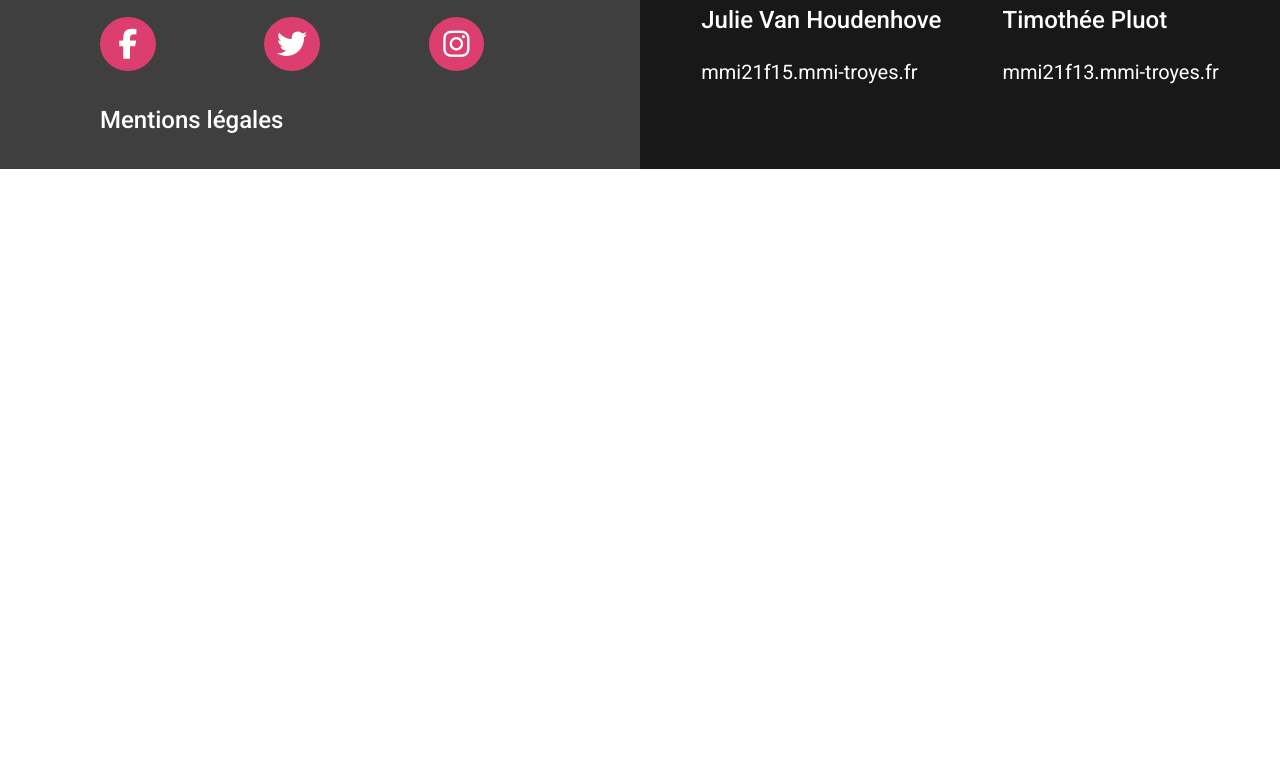
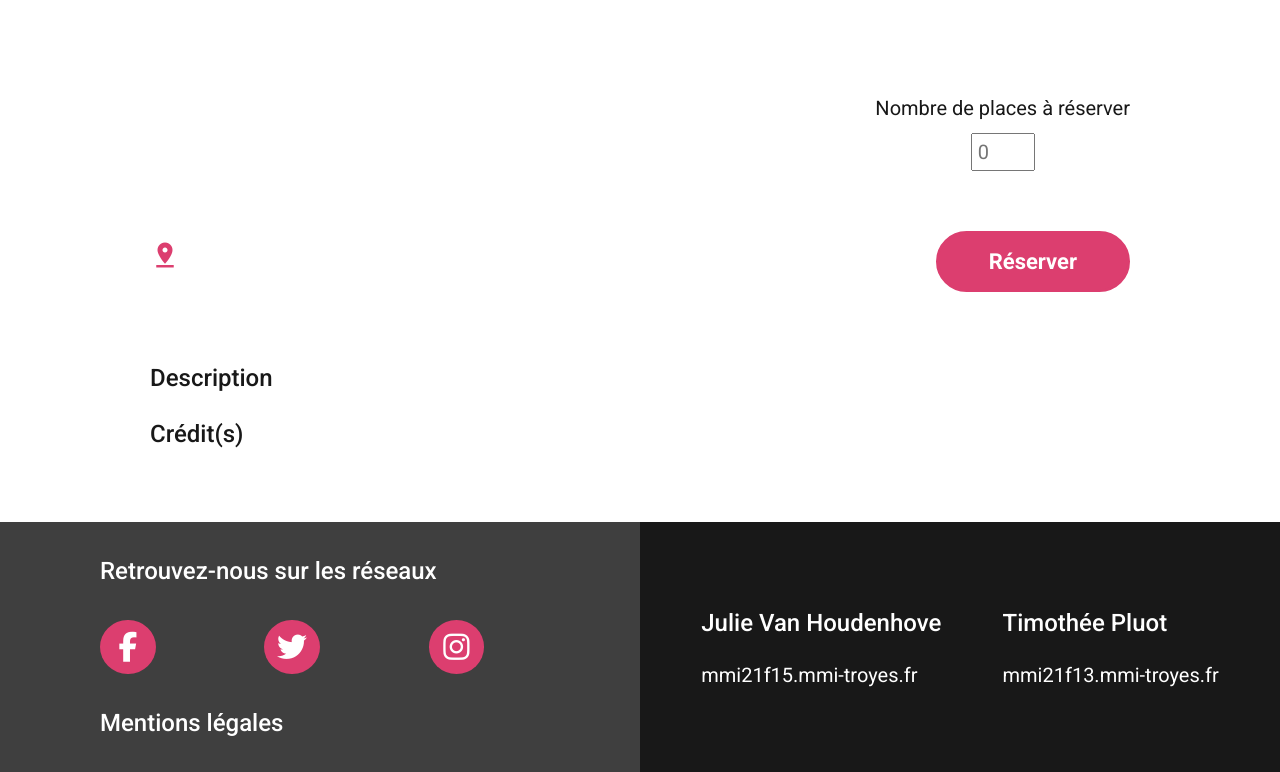
Before and after one commit to thetimverse/sae301, a Symfony app: template templates/manifestations/detail.html.twig in a window 1280 px wide. Shown: the part 587-1359 px from the top of the page. Before the commit the page ends 756 px from the top, so only its background shows below. Run offline with Twig, Linux system fonts and the light colour scheme; the template is opened without the code that fills it, so the values that code supplies are empty; some libraries are stand-ins or nearby versions.

Commit message:
intégration
page lieu détail

```diff
--- a/public/css/styles.css
+++ b/public/css/styles.css
@@ -69,7 +69,7 @@ a {
 
 body{
     background-color: #fff;
-    height: 100vh;
+    height: auto;
     color: #181818;
 }
 
@@ -107,6 +107,8 @@ p {
     font-size: 18px;
     font-weight: 400;
     line-height: 1.5;
+    margin: 10px 0 20px;
+    text-align: justify;
 }
 
 #main, #search {
@@ -163,7 +165,7 @@ p {
     transition: all .3s ease-in-out;
     transform: scale(1);
 }
-.event:hover .zoom .image {
+.event:hover .zoom .image, .lieu:hover .zoom .image {
     -webkit-transform:scale(1.2); /* Safari et Chrome */
     -moz-transform:scale(1.2); /* Firefox */
     -ms-transform:scale(1.2); /* Internet Explorer 9 */
@@ -171,7 +173,7 @@ p {
     transform:scale(1.2);
 }
 
-.event div {
+.event div, .lieu div {
     display: flex;
     flex-direction: row;
     justify-content: flex-start;
@@ -192,8 +194,136 @@ p {
     padding-left: 10px;
 }
 
-.event:hover h2 {
+.event:hover h2, .lieu:hover {
     color: #DC3E6F;
+}
+
+#main #back div{
+    display: flex;
+    justify-content: center;
+    align-items: center;
+    gap: 10px;
+}
+
+.event-detail {
+    width: 100%;
+    margin: 50px 0 0;
+    display: flex;
+    flex-direction: column;
+    align-items: flex-start;
+}
+
+.event-detail .top{
+    display: flex;
+    flex-direction: row;
+    justify-content: space-between;
+    align-items: center;
+    width: 100%;
+}
+
+.event-detail .top-right{
+    display: flex;
+    flex-direction: column;
+    justify-content: space-between;
+    align-items: end;
+    text-align: end;
+    gap: 50px;
+}
+
+.top-right div {
+    background-color: rgba(63, 63, 63, 0.3);
+    padding: 20px 30px;
+    border-radius: 100px;
+}
+
+.top-right div h2 {
+    color: #DC3E6F;
+}
+
+.top-right div h3 {
+    text-align: center;
+}
+
+.event-detail .titre {
+    display: flex;
+    flex-direction: row;
+    justify-content: space-between;
+    align-items: start;
+    width: 60%;
+    position: absolute;
+    top: 610px;
+    right: 0;
+    padding: 50px;
+    padding-right: 150px;
+    padding-bottom: 0;
+    background-color: #fff;
+}
+
+.titre a {
+    margin-bottom: 0;
+    align-self: flex-end;
+}
+
+.titre div {
+    display: flex;
+    flex-direction: column;
+    justify-content: space-between;
+    align-items: flex-start;
+}
+
+.titre div:nth-child(2){
+    gap: 10px;
+    align-items: center;
+}
+
+.titre input {
+    width: 50px!important;
+    margin-bottom: 20px;
+    font-size: 20px;
+    font-weight: 400;
+    padding: 5px;
+}
+
+.titre label{
+    margin-top: 20px;
+}
+
+.titre input::placeholder, .titre input::-moz-placeholder, .titre input::-webkit-input-placeholder{
+    text-align: right;
+}
+
+.event-detail .lieu-detail {
+    display: flex;
+    justify-content: space-between;
+    align-items: flex-end;
+    width: 100%;
+    margin-top: 180px;
+}
+
+.lieu-detail a {
+    align-self: center;
+}
+
+.event-detail .adresse{
+    display: flex;
+    justify-content: space-between;
+    align-items: flex-start;
+    gap: 10px;
+}
+
+.adresse div{
+    display: flex;
+    flex-direction: column;
+    justify-content: space-between;
+    align-items: flex-start;
+}
+
+.event-detail .description {
+    margin: 50px 0 0;
+}
+
+.event-detail .description h3 {
+    margin: 10px 0;
 }
 
 #search {
--- a/templates/manifestations/detail.html.twig
+++ b/templates/manifestations/detail.html.twig
@@ -3,15 +3,51 @@
 {% block title %}Évènements{% endblock %}
 
 {% block body %}
-        <div>
-            <h3>{{ manif.Titre }}</h3>
-            <p>{{ manif.Description }}</p>
-            <p>{{ manif.Casting }}</p>
-            <p>{{ manif.Genre }}</p>
-            <p>{{ manif.Prix }}€</p>
-            <p>{{ manif.Horaire}}</p>
-            <p>{{ manif.Date }}</p>
-            <p>{{ manif.Lieux.Nom }}</p>
-            <img src=" {{ asset ('img/' ~manif.Affiche ) }}" alt=""><br><br>
+    <section id="main">
+        <a id="back" href="{{ path('app_manifestations')}}">
+            <div>
+                <i class="material-icons material-symbols-rounded">arrow_circle_left</i>
+                <h4>Retour</h4>
+            </div>
+        </a>
+        <div class="event-detail">
+            <div class="top">
+                <img src="{{ asset ('img/' ~manif.Affiche ) }}" alt="event">
+                <div class="top-right">
+                    <div>
+                        <h2>{{ manif.Date }}</h2>
+                        <h3>{{ manif.Horaire}}</h3>
+                    </div>
+                    <h3>Tarif : {{ manif.Prix }} €</h3>
+                </div>
+            </div>
+            <div class="titre">
+                <div>
+                    <h1>{{ manif.Titre }}</h1>
+                    <h3>{{ manif.Genre }}</h3>
+                </div>
+                <div>
+                    <label for="nb-places"><h4>Nombre de places à réserver</h4></label>
+                    <input type="number" id="nb-places" name="nb-places" min="0" placeholder="0">
+                    <a href="{{ path('app_panier')}}" class="bttn-primary">Réserver</a>
+                </div>
+            </div>
+            <div class="lieu-detail">
+                <div class="adresse">
+                    <i class="material-icons">pin_drop</i>
+                    <div><h3>{{ manif.Lieux.Nom }}</h3><h4>{{ manif.Lieux.Adresse }}<br> {{ manif.Lieux.Ville }} <br>{{ manif.Lieux.Cp }}</h4></div>
+                </div>
+                <a href="{{ path('lieu_detail', {'lieu':lieu.id})}}" class="bttn-secondary">Voir la fiche lieu</a>
+            </div>
+
+            <div class="description">
+                <h3>Description</h3>
+                <p>{{ manif.Description }}</p>
+
+                <h3>Crédit(s)</h3>
+                <p>{{ manif.Casting }}</p>
+            </div>
         </div>
+
+    </section>
 {% endblock %}
```
Also changed, not shown: 2 other files.
